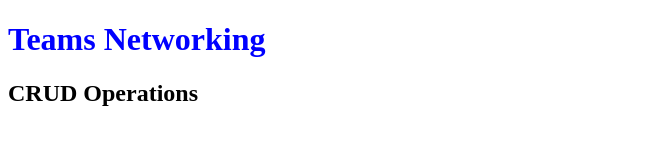
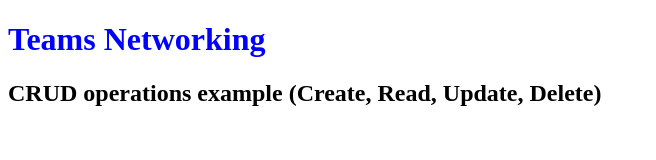
Before and after one commit to GaciuRadu/teams-networking, a plain HTML site: page src/index.html in a window 1280 px wide. Shown: the whole page, without its empty margins (0-656 px from the left). Drawn offline with Linux system fonts and the light colour scheme.

```diff
--- a/src/index.html
+++ b/src/index.html
@@ -3,12 +3,12 @@
   <head>
     <meta charset="UTF-8" />
     <meta name="viewport" content="width=device-width, initial-scale=1.0" />
-    <title>teams</title>
+    <title>Teams Networking</title>
     <link rel="stylesheet" href="style.css" />
   </head>
   <body>
     <h1>Teams Networking</h1>
-    <h2>CRUD Operations</h2>
+    <h2>CRUD operations example (Create, Read, Update, Delete)</h2>
     <script src="index.js"></script>
   </body>
 </html>
```
Also changed, not shown: 1 other file.
